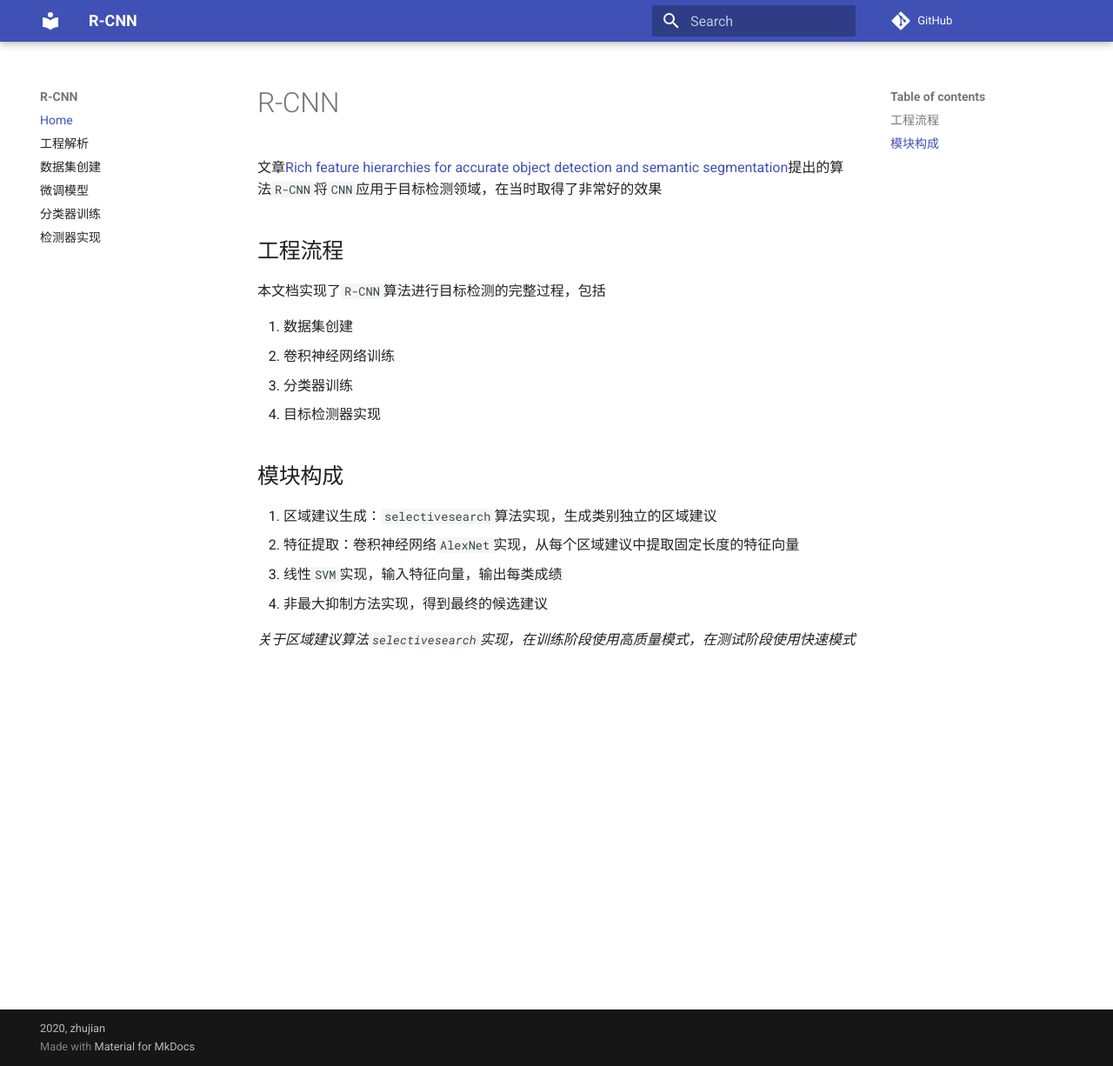
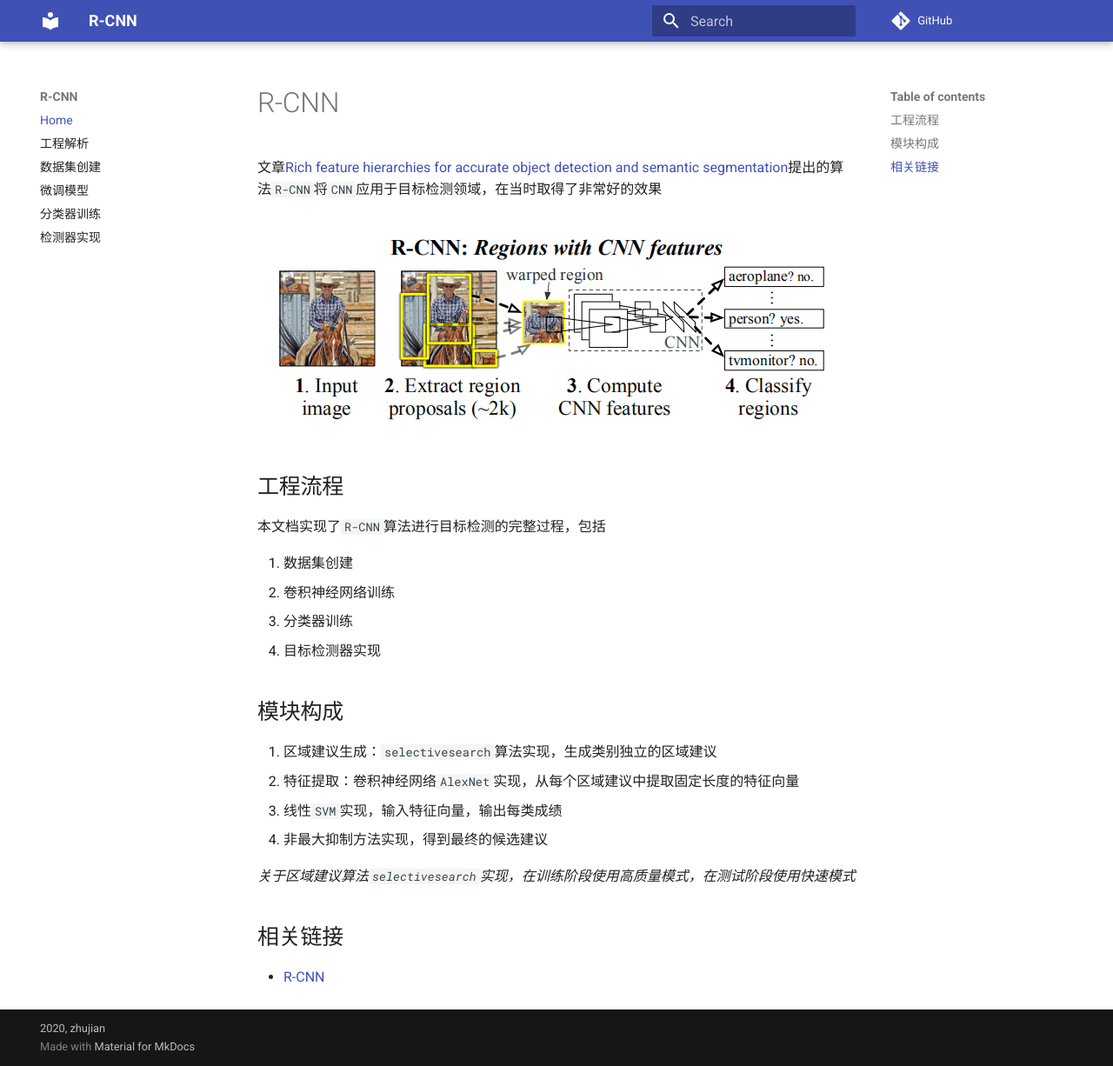
Before and after one commit to object-detection-algorithm/R-CNN, an MkDocs documentation site: the page built from docs/index.md, in a window 1280 px wide and 1226 px high. Shown: the whole window at 87% size. Built offline with MkDocs 1.6.1 and Material for MkDocs 9.7.7, drawn with Linux system fonts in a browser that asks for light colours; comment, search, counter and statistics services are not loaded.

Commit message:
docs(index): 更新相关链接

```diff
--- a/docs/index.md
+++ b/docs/index.md
@@ -1,6 +1,8 @@
 # R-CNN
 
 文章[Rich feature hierarchies for accurate object detection and semantic segmentation](https://arxiv.org/abs/1311.2524)提出的算法`R-CNN`将`CNN`应用于目标检测领域，在当时取得了非常好的效果
+
+![](./imgs/figure-1.png)
 
 ## 工程流程
 
@@ -19,3 +21,7 @@
 4. 非最大抑制方法实现，得到最终的候选建议
 
 *关于区域建议算法`selectivesearch`实现，在训练阶段使用高质量模式，在测试阶段使用快速模式*
+
+## 相关链接
+
+* [R-CNN](https://blog.zhujian.life/posts/5beb21d0.html)
```
Also changed, not shown: docs/imgs/figure-1.png (added).
